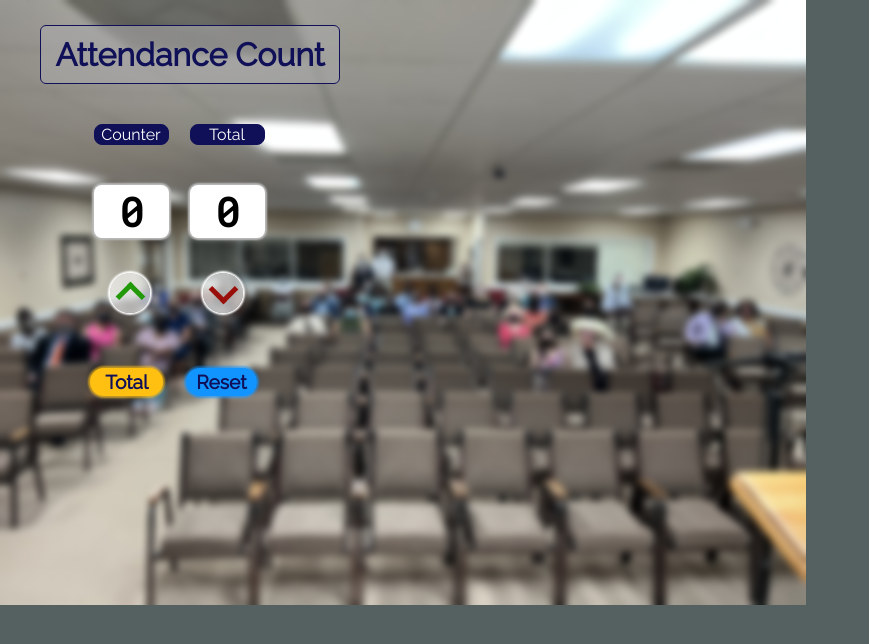
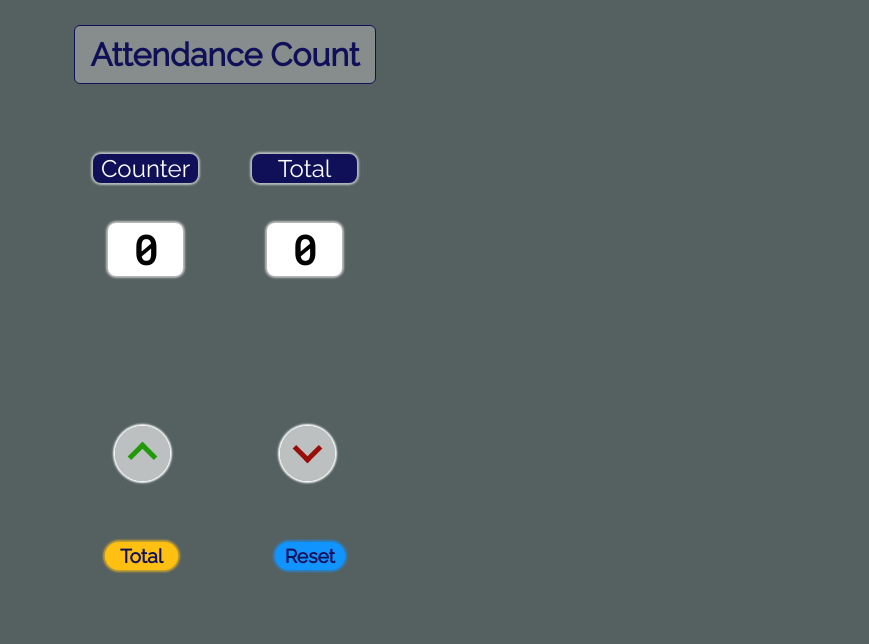
Before and after one commit to Yortman/counter, a plain HTML site: page index.html in a window 1280 px wide. Shown: the whole page, without its empty margins (0-869 px from the left). Drawn offline with Linux system fonts and the light colour scheme.

Commit message:
finish alternate html and css

```diff
--- a/index.html
+++ b/index.html
@@ -10,18 +10,18 @@
     <title>Amazing Little Counter</title>
 </head>
 <body>
-    <span class="pic">
+    <!-- <span class="pic">
         <img src="images/kh.png">
-    </span>
+    </span> -->
     <h1>Attendance Count</h1>
     <div class="description">
         <p class="count">Counter</p>
         <p class="total">Total</p>
     </div>
-    <div class="count-num">
+    <div class="num">
         <h2 id="count-num">0</h2>
-    </div>
-    <div class="total-num">
+    <!-- </div> -->
+    <!-- <div class="total-num"> -->
         <h2 id="total-num">0</h2>
     </div>
         <div class="buttons">
--- a/styles.css
+++ b/styles.css
@@ -9,18 +9,18 @@
 }
 
 html {
-    width: 100%;
-    height: 60%;
+    max-width: 450px;
+    min-height: 600px;
     background-color: rgb(85, 97, 97);
 }
 
-span.pic {
+/* span.pic {
   position: absolute;
   z-index: -1;
   top: 0;
   left: 0;
   background-size: 125%;
-}
+} */
 
 body {
     /* background-color: rgb(85, 97, 97); */
@@ -28,12 +28,12 @@ body {
     background-repeat: no-repeat;
     background-size: cover;
     background-position:  center; */
-    /* position: absolute; */
+    position: relative;
     text-align: center;
-    max-width: 400px;
+    max-width: 450px;
     min-width: 250px;
-    margin: 0 0 0 -60px;
-    min-height: 489.5px;
+    /* margin: 0 0 0 -40px; */
+    min-height: 600px;
 
 }
 
@@ -41,51 +41,47 @@ h1 {
     color: rgb(16, 16, 88);
     font-family: raleway, sans-serif;
     background-color: rgba(169, 169, 169, 0.6);
-    padding: 10px 5px;
-    margin-left: 25%;
+    display: inline-block;
+    padding: 10px 15px;
     margin-top: 25px;
     border-radius: 6px;
     border: rgb(16, 16, 88) solid 1px;
 }
 
 div.description {
-  margin-top: 30px;
+  margin-top: 70px;
   margin-bottom: 40px;
+  display: inline-block;
 }
 
 p.count,
 p.total {
     font-family: 'Raleway', sans-serif;
+    font-size: 24px;
     background-color: rgb(16, 16, 88);
-    border: 1px solid rgb(16, 16, 88);
     display: inline-block;
     color: white;
     border-radius: 8px;
-    }
+    box-shadow: 0 0 2px 2px rgba(255, 255, 255, 0.568);
+}
 
 p.total {
-    width: 75px;
+    width: 105px;
+    margin-left: 50px;
 }
 
 p.count {
-  width: 75px;
-  margin-top: 10px;
-  margin-left: 78px;
-  margin-right: 17px;
-
+  width: 105px;
 }
 
 h2 {
     font-family: 'Roboto Mono', sans-serif;
     font-size: 2.5rem;
-    margin-left: 154px;
-    margin-top: 15px;
-    margin-bottom: 20px;
 }
 
-div.total-num,
-div.count-num {
-  margin-bottom: 25px;
+div.num
+   {
+  display: inline-block;
 }
 
 h2#count-num {
@@ -93,6 +89,7 @@ h2#count-num {
     width: 75px;
     border-radius: 8px;
     box-shadow: 0 0 2px 2px rgb(187, 187, 187);
+    display: inline-block;
 }
 
 h2#total-num {
@@ -100,19 +97,27 @@ h2#total-num {
   width: 75px;
   border-radius: 8px;
   box-shadow: 0 0 2px 2px rgb(187, 187, 187);
-  margin-top: -78px;
-  margin-left: 250px;
+  margin-left: 80px;
+  display: inline-block;
+}
+
+div.buttons {
+  display: block;
+  margin-top: 150px;
+  position: relative;
 }
 
 button#increment-btn {
   background-color: rgba(255, 255, 255, 0.603);
   box-shadow: 0px 0px 2px 2px white;
-    width: 40px;
-    height: 40px;
+    width: 55px;
+    height: 55px;
+    padding-top: 8px;
     border: none;
     border-radius: 50%;
+    left: 115px;
+    display: inline-block;
     position: absolute;
-    margin: 10px 10px 30px -30px;
     touch-action: manipulation;
   }
 
@@ -124,19 +129,22 @@ button#increment-btn {
     display: inline-block;
     padding: 8px;
     text-align: center;
-    margin-top: 10px;
+    justify-content: center;
+    /* margin-top: 10px; */
   }
 
 
 button#decrement-btn {
   background-color: rgba(255, 255, 255, 0.603);
     box-shadow: 0px 0px 2px 2px white;
-    width: 40px;
-    height: 40px;
+    width: 55px;
+    height: 55px;
+    padding-bottom: 8px;
     border: none;
     border-radius: 50%;
+    display: inline-block;
     position: absolute;
-    margin: 10px 0 30px 63px;
+    right: 115px;
     touch-action: manipulation;
   }
 
@@ -148,13 +156,14 @@ button#decrement-btn {
     display: inline-block;
     padding: 8px;
     text-align: center;
-    margin-top: -5px;
+    justify-content: center;
+    /* margin-top: -5px; */
   }
 
   span.total {
-    position: relative;
-    top: 80px;
-    left: 24px;
+    position: absolute;
+    bottom: 30px;
+    left: 105px;
   }
 
   button#total-btn {
@@ -172,9 +181,9 @@ button#decrement-btn {
   }
 
   span.reset {
-    position: relative;
-    top: 80px;
-    right: -43px;
+    position: absolute;
+    bottom: 30px;
+    right: 105px;
   }
 
   button#reset-btn {
```
